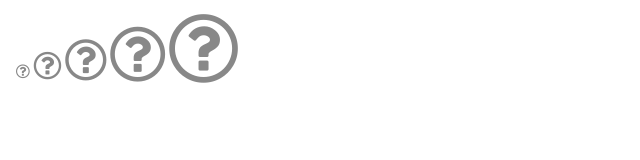
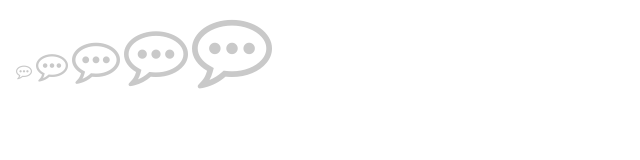
Before and after one commit to jasonjackson/re-positioned, a website: page mockups/positioned/icons/fonts.html in a window 1280 px wide. Shown: the whole page, without its empty margins (0-640 px from the left). Drawn offline with Linux system fonts and the light colour scheme.

```diff
--- a/mockups/positioned/icons/fonts.html
+++ b/mockups/positioned/icons/fonts.html
@@ -5,19 +5,30 @@
 </head>
 <body>
 &nbsp;
+
 <!--  blue
-<i class="fa fa-globe fa-1x" style="color:#4080a6;"></i>
-<i class="fa fa-globe fa-2x" style="color:#4080a6;"></i>
-<i class="fa fa-globe fa-3x" style="color:#4080a6;"></i>
-<i class="fa fa-globe fa-4x" style="color:#4080a6;"></i>
-<i class="fa fa-globe fa-5x" style="color:#4080a6;"></i>
+<i class="fa fa-bullseye fa-1x" style="color:#4080a6;"></i>
+<i class="fa fa-bullseye fa-2x" style="color:#4080a6;"></i>
+<i class="fa fa-bullseye fa-3x" style="color:#4080a6;"></i>
+<i class="fa fa-bullseye fa-4x" style="color:#4080a6;"></i>
+<i class="fa fa-bullseye fa-5x" style="color:#4080a6;"></i>
 -->
 
+<!-- grey
 <i class="fa fa-question-circle-o fa-1x" style="color:#888888;"></i>
 <i class="fa fa-question-circle-o fa-2x" style="color:#888888;"></i>
 <i class="fa fa-question-circle-o fa-3x" style="color:#888888;"></i>
 <i class="fa fa-question-circle-o fa-4x" style="color:#888888;"></i>
 <i class="fa fa-question-circle-o fa-5x" style="color:#888888;"></i>
+-->
+
+<!-- light grey -->
+<i class="fa fa-commenting-o fa-1x" style="color:#c9c9c9;"></i>
+<i class="fa fa-commenting-o fa-2x" style="color:#c9c9c9;"></i>
+<i class="fa fa-commenting-o fa-3x" style="color:#c9c9c9;"></i>
+<i class="fa fa-commenting-o fa-4x" style="color:#c9c9c9;"></i>
+<i class="fa fa-commenting-o fa-5x" style="color:#c9c9c9;"></i>
+
 
 
 
```
Also changed, not shown: mockups/positioned/icons/bullseye-blue.png (added), mockups/positioned/icons/commenting-light-grey.png (added), mockups/positioned/icons/compass-light-grey.png (added), 3 other files.
